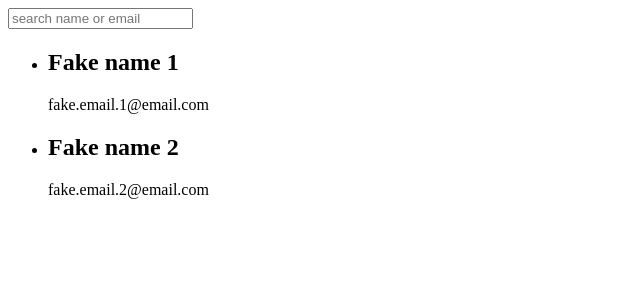
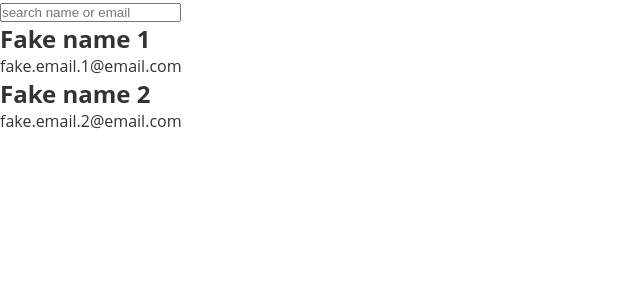
Before and after one commit to Dennissiq/youse, a React (Create React App) app: page / in a window 1280 px wide. Shown: the top 300 px of the page, without its empty margins (0-640 px from the left). Built offline with nearby package versions, Linux system fonts and the light colour scheme.

Commit message:
feat: add styled-components and config global styles

```diff
--- a/package.json
+++ b/package.json
@@ -8,7 +8,8 @@
     "faker": "4.1.0",
     "react": "16.12.0",
     "react-dom": "16.12.0",
-    "react-scripts": "3.0.1"
+    "react-scripts": "3.0.1",
+    "styled-components": "^5.0.0"
   },
   "devDependencies": {
     "@storybook/addon-actions": "^5.3.8",
--- /dev/null
+++ b/src/assets/styles/global.js
@@ -0,0 +1,27 @@
+import { createGlobalStyle } from 'styled-components'
+
+const GlobalStyle = createGlobalStyle`
+  * {
+    margin: 0;
+    padding: 0;
+    box-sizing: border-box;
+    outline: 0;
+  }
+
+  body {
+    text-rendering: optimizeLegibility;
+    -webkit-font-smoothing: antialiased;
+    -moz-osx-font-smoothing: grayscale;
+    margin: 0;
+    @import url('https://fonts.googleapis.com/css?family=Open+Sans');
+    font-family: 'Open Sans', sans-serif;
+    color: #333;
+    font-size: 1rem;
+    height: auto;
+  }
+  button {
+    cursor: pointer;
+  }
+`
+
+export default GlobalStyle
--- a/src/index.js
+++ b/src/index.js
@@ -6,6 +6,13 @@
 import React from 'react'
 import ReactDOM from 'react-dom'
 import App from './components/App/App'
+import GlobalStyle from './assets/styles/global'
 
 const rootElement = document.getElementById('root')
-ReactDOM.render(<App />, rootElement)
+ReactDOM.render(
+  <>
+    <App />
+    <GlobalStyle />
+  </>,
+  rootElement
+)
```
Also changed, not shown: src/assets/styles/colors/colors.js (added), 2 other files (tests, documents, lock files or other folders).
